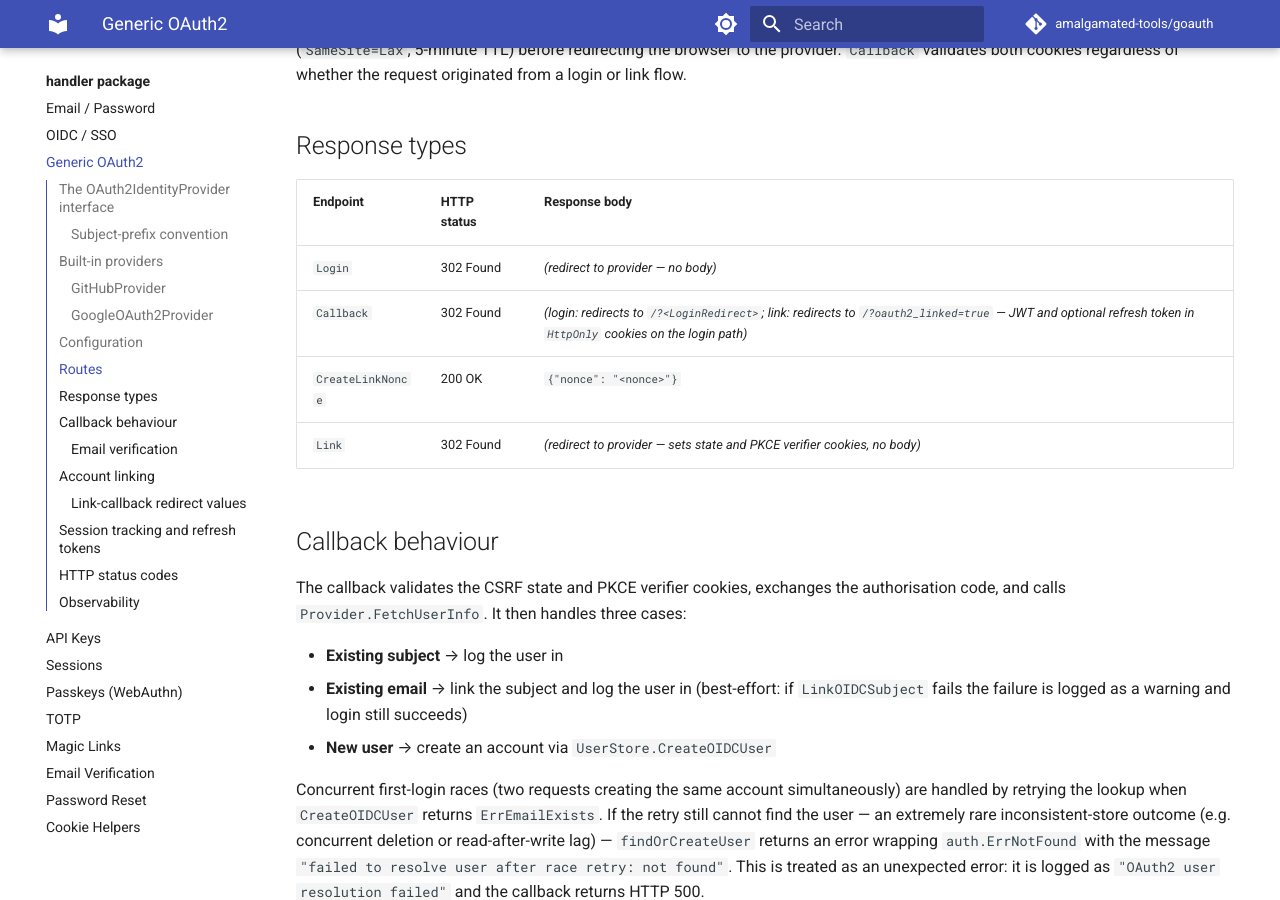
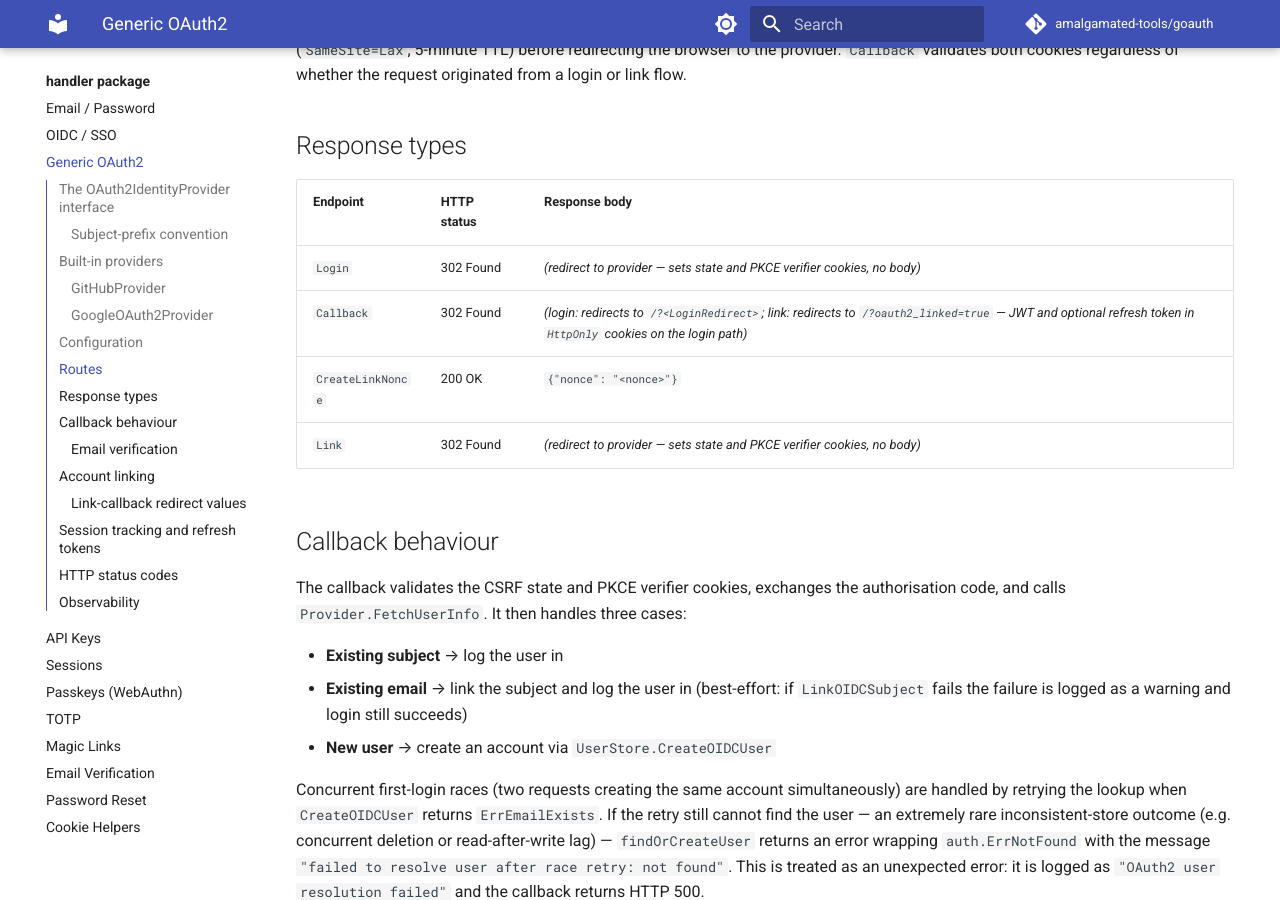
Before and after one commit to amalgamated-tools/goauth, an MkDocs documentation site: the page built from docs/handler/oauth2.md, in a window 1280 px wide and 900 px high, scrolled down 2552 px. Built offline with MkDocs 1.6.1 and Material for MkDocs 9.7.7, drawn with Linux system fonts in a browser that asks for light colours; comment, search, counter and statistics services are not loaded.

Commit message:
Update docs/handler/oauth2.md
Co-authored-by: greptile-apps[bot] <165735046+greptile-apps[bot]@users.noreply.github.com>

```diff
--- a/docs/handler/oauth2.md
+++ b/docs/handler/oauth2.md
@@ -107,7 +107,7 @@ Both `Login` and `Link` use the same underlying redirect mechanism: they set sho
 
 | Endpoint | HTTP status | Response body |
 |---|---|---|
-| `Login` | 302 Found | *(redirect to provider — no body)* |
+| `Login` | 302 Found | *(redirect to provider — sets state and PKCE verifier cookies, no body)* |
 | `Callback` | 302 Found | *(login: redirects to `/?<LoginRedirect>`; link: redirects to `/?oauth2_linked=true` — JWT and optional refresh token in `HttpOnly` cookies on the login path)* |
 | `CreateLinkNonce` | 200 OK | `{"nonce": "<nonce>"}` |
 | `Link` | 302 Found | *(redirect to provider — sets state and PKCE verifier cookies, no body)* |
```
